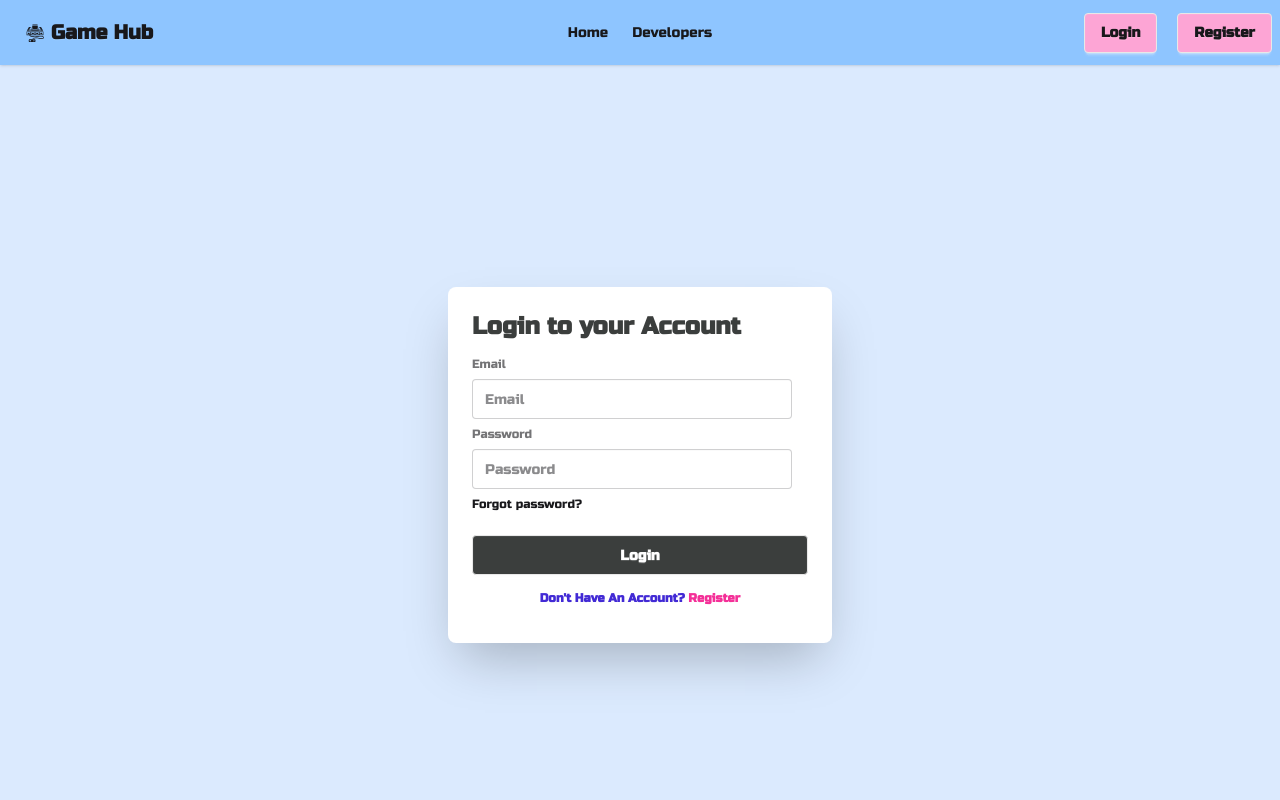
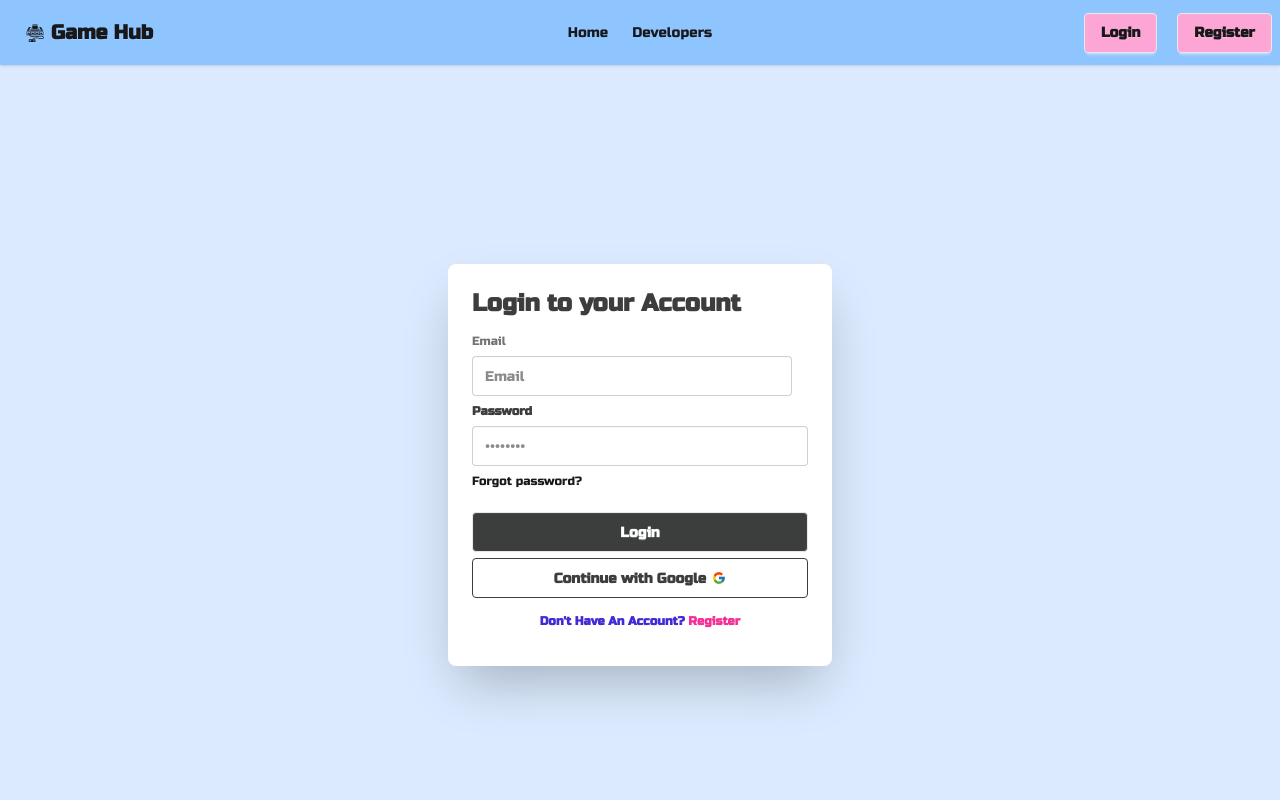
Before and after one commit to zubairz40-z/Z-Game-Hub, a React (Vite) app: page /login in a window 1280 px wide. Shown: the top 800 px of the page. Built offline with nearby package versions, Linux system fonts and the light colour scheme; no server answers.

Commit message:
correcting the authentication system

```diff
--- /dev/null
+++ b/Firebase/Firebase.config.js
@@ -0,0 +1,17 @@
+// Import the functions you need from the SDKs you need
+import { initializeApp } from "firebase/app";
+// TODO: Add SDKs for Firebase products that you want to use
+// https://firebase.google.com/docs/web/setup#available-libraries
+
+// Your web app's Firebase configuration
+const firebaseConfig = {
+  apiKey: "AIzaSyAjAT-lVOtbVVv2JVYPf1nakD5pUvNfLfo",
+  authDomain: "z-game-hub.firebaseapp.com",
+  projectId: "z-game-hub",
+  storageBucket: "z-game-hub.firebasestorage.app",
+  messagingSenderId: "534180689675",
+  appId: "1:534180689675:web:eafe32dc42cf8c424e140e"
+};
+
+// Initialize Firebase
+export const app = initializeApp(firebaseConfig);
--- a/package.json
+++ b/package.json
@@ -11,6 +11,7 @@
   },
   "dependencies": {
     "@tailwindcss/vite": "^4.1.17",
+    "firebase": "^12.5.0",
     "react": "^19.1.1",
     "react-dom": "^19.1.1",
     "react-icons": "^5.5.0",
--- a/src/Components/NewsletterForm.jsx
+++ b/src/Components/NewsletterForm.jsx
@@ -43,7 +43,7 @@ const NewsletterForm = () => {
   const isDisabled = status === "sending";
 
   return (
-    <div className="rounded-2xl bg-white p-6 shadow-sm">
+    <div className="rounded-2xl bg-blue-200 p-6 shadow-sm">
       <h3 className="text-2xl font-bold">Get indie drops in your inbox</h3>
       <p className="text-gray-600 mt-1">
         New releases, dev spotlights, and curated picks — weekly.
--- /dev/null
+++ b/src/Context/AuthContext.jsx
@@ -0,0 +1,26 @@
+import React from "react";
+import { auth } from "../firebaseconfig";
+import { onAuthStateChanged, signOut } from "firebase/auth";
+
+export const AuthContext = React.createContext(null);
+
+export const AuthProvider = ({ children }) => {
+  const [user, setUser] = React.useState(null);
+  const [loading, setLoading] = React.useState(true);
+
+  React.useEffect(() => {
+    const unsub = onAuthStateChanged(auth, (u) => {
+      setUser(u || null);
+      setLoading(false);
+    });
+    return () => unsub();
+  }, []);
+
+  const logout = () => signOut(auth);
+
+  return (
+    <AuthContext.Provider value={{ user, loading, logout }}>
+      {children}
+    </AuthContext.Provider>
+  );
+};
--- a/src/Pages/HomePage.jsx
+++ b/src/Pages/HomePage.jsx
@@ -30,7 +30,7 @@ const HomePage=()=>{
         )}
       </section>
 
-            <NewsletterForm></NewsletterForm>
+            <NewsletterForm ></NewsletterForm>
         </div>
     )
 }
--- a/src/Pages/Login.jsx
+++ b/src/Pages/Login.jsx
@@ -1,26 +1,64 @@
 import React from "react";
 import { NavLink } from "react-router";
+import { FcGoogle } from "react-icons/fc";
 
 const Login=()=>{
+
+     const [pwd,setPwd]=React.useState("");
+     const [pwdFocused,setPwdFocused]=React.useState(false);
+
+     const showHint = pwdFocused || pwd.length>0;
     return(
 
         <div className="flex justify-center items-center min-h-screen bg-blue-100">
 
         <div className="card bg-base-100 w-full max-w-sm shrink-0 shadow-2xl">
       <div className="card-body">
-        <h2 className="text-2xl font-semibold text-[#3b3e3d] m">Login to your Account</h2>
-        <fieldset className="fieldset">
+        <h2 className="text-2xl font-semibold text-[#3b3e3d] ">Login to your Account</h2>
+
+        <form className="fieldset" noValidate>
           <label className="label">Email</label>
           <input type="email" className="input" placeholder="Email" />
-          <label className="label">Password</label>
-          <input type="password" className="input" placeholder="Password" />
-          <div><a className="link link-hover">Forgot password?</a></div>
-          <button className="btn bg-[#3b3e3d] mt-4 text-white">Login</button>
+
+          <label className="label text-[#3b3e3d] font-semibold" htmlFor="password">Password</label>
+            <input
+              id="password"
+              name="password"
+              type="password"
+              placeholder="••••••••"
+              className="input input-bordered w-full"
+              minLength={6}
+              pattern="^(?=.*[a-z])(?=.*[A-Z]).{6,}$"
+              title="Must include uppercase, lowercase, and be at least 6 characters."
+              required
+              value={pwd}
+              onChange={(e) => setPwd(e.target.value)}
+              onFocus={() => setPwdFocused(true)}
+              onBlur={() => setPwdFocused(false)}
+              autoComplete="current-password"
+            />
+
+            {showHint && (
+                <p className="text-xs text-gray-500 mt-1">Must include uppercase, lowercase, and be at least 6 characters</p>
+
+            )}
+
+
+
+
+          <div><NavLink to="/forgotpassword" className="link link-hover">Forgot password?</NavLink></div>
+          <button  type="submit" className="btn bg-[#3b3e3d] mt-4 text-white">Login</button>
+
+           <button type="button" className="btn btn-outline w-full text-[#3b3e3d] ">
+              Continue with Google <FcGoogle />
+            </button>
 <p className="text-center font-semibold text-primary py-2">
+
+
               Don't Have An Account? {"  "}
               <NavLink to="/register"> <span className="text-secondary"> Register</span></NavLink>
             </p>
-        </fieldset>
+        </form>
       </div>
        </div>
 
--- a/src/Pages/Register.jsx
+++ b/src/Pages/Register.jsx
@@ -1,17 +1,23 @@
 import React from "react";
 import { NavLink } from 'react-router';
+import { FcGoogle } from "react-icons/fc";
 
 const Register=()=>{
+
+     const [pwd,setPwd]=React.useState("");
+         const [pwdFocused,setPwdFocused]=React.useState(false);
+
+         const showHint = pwdFocused || pwd.length>0;
     return(
 
         <div className="flex justify-center items-center min-h-screen bg-blue-100">
 
         <div className="card bg-base-100 w-full max-w-sm shrink-0 shadow-2xl">
       <div className="card-body">
-        <h2 className="text-2xl font-semibold text-[#3b3e3d] m">Register your Account</h2>
+        <h2 className="text-2xl font-semibold text-[#3b3e3d] ">Register your Account</h2>
 
 
-        <fieldset className="fieldset">
+        <form className="fieldset space-y-3" noValidate>
 
             <label className="label text-[#3b3e3d] font-semibold">Name</label>
             <input
@@ -44,26 +50,42 @@ const Register=()=>{
               required
             />
 
-            {/* Password */}
-            <label className="label text-[#3b3e3d] font-semibold">Password</label>
+             <label className="label text-[#3b3e3d] font-semibold" htmlFor="password">Password</label>
             <input
+              id="password"
               name="password"
               type="password"
-              placeholder="Password"
+              placeholder="••••••••"
               className="input input-bordered w-full"
+              minLength={6}
+              pattern="^(?=.*[a-z])(?=.*[A-Z]).{6,}$"
+              title="Must include uppercase, lowercase, and be at least 6 characters."
               required
+              value={pwd}
+              onChange={(e) => setPwd(e.target.value)}
+              onFocus={() => setPwdFocused(true)}
+              onBlur={() => setPwdFocused(false)}
+              autoComplete="current-password"
             />
+
+            {showHint && (
+                <p className="text-xs text-gray-500 mt-1">Must include uppercase, lowercase, and be at least 6 characters</p>
+
+            )}
 
              <label className="label">
     <input type="checkbox" defaultChecked className="checkbox "  />
     Accept our Terms & Condition
   </label>
-          <button className="btn bg-[#3b3e3d] mt-4 text-white">Login</button>
+          <button type="submit" className="btn bg-[#3b3e3d] mt-4 text-white">Register</button>
 <p className="text-center font-semibold text-primary py-2">
-              Don't Have An Account? {"  "}
-              <NavLink to="/register"> <span className="text-secondary"> Register</span></NavLink>
+       <button type="button" className="btn btn-outline w-full text-[#3b3e3d] mb-3 ">
+                    Sign with Google <FcGoogle />
+                  </button>
+              Already Have An Account? {"  "}
+              <NavLink to="/login"> <span className="text-secondary"> Login</span></NavLink>
             </p>
-        </fieldset>
+        </form>
       </div>
        </div>
 
--- a/src/main.jsx
+++ b/src/main.jsx
@@ -5,9 +5,13 @@ import App from './App.jsx'
 import { createBrowserRouter } from "react-router";
 import { RouterProvider } from "react-router/dom";
 import router from './../Routes/router';
+import { AuthProvider } from './Context/AuthContext.jsx';
 
 createRoot(document.getElementById('root')).render(
   <StrictMode>
-  <RouterProvider router={router} />
+    <AuthProvider>
+      <RouterProvider router={router} />
+    </AuthProvider>
+
   </StrictMode>,
 )
```
Also changed, not shown: src/Pages/Forgotpassword.jsx (added), 1 other file (tests, documents, lock files or other folders).
